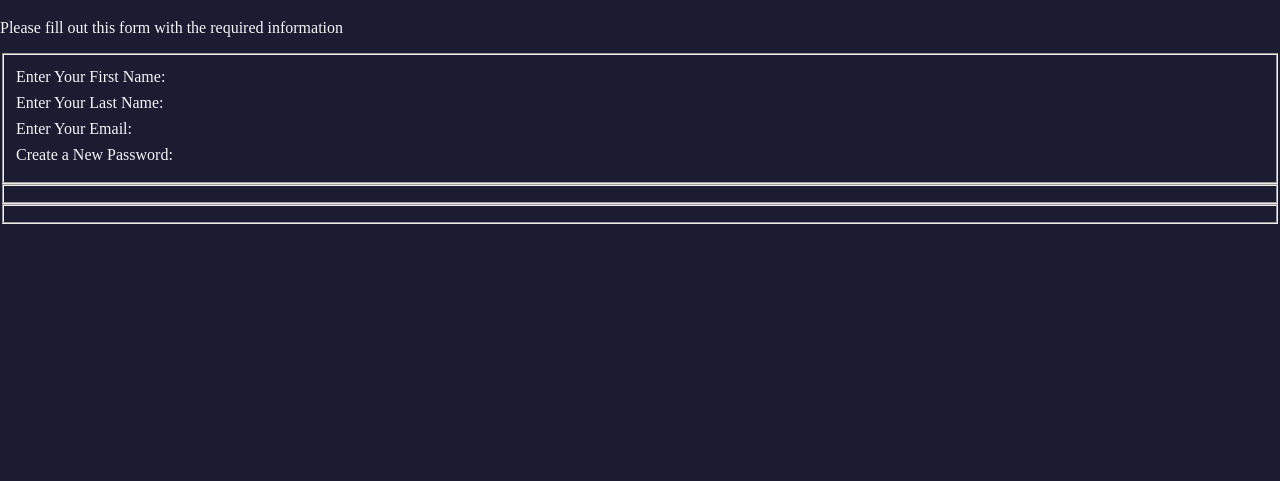
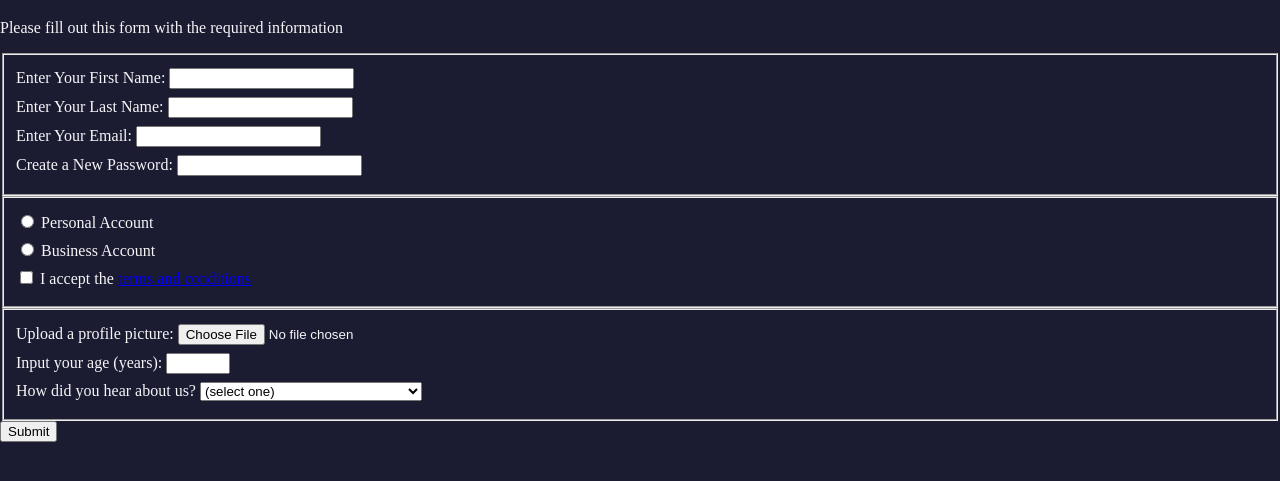
Before and after one commit to AhseomC/Registration-Form, a plain HTML site: page index.html in a window 1280 px wide. Shown: the part 61-542 px from the top of the page. Drawn offline with Linux system fonts and the light colour scheme.

Commit message:
Update index.html

```diff
--- a/index.html
+++ b/index.html
@@ -10,13 +10,33 @@
     <p>Please fill out this form with the required information</p>
     <form action='https://register-demo.freecodecamp.org'>
       <fieldset>
-        <label>Enter Your First Name:</label>
-        <label>Enter Your Last Name:</label>
-        <label>Enter Your Email:</label>
-        <label>Create a New Password:</label>
+        <label>Enter Your First Name: <input type="text" required /></label>
+        <label>Enter Your Last Name: <input type="text" required /></label>
+        <label>Enter Your Email: <input type="email" required /></label>
+        <label>Create a New Password: <input type="password" pattern="[a-z0-5]{8,}" required /></label>
       </fieldset>
-      <fieldset></fieldset>
-      <fieldset></fieldset>
+      <fieldset>
+        <label><input type="radio" name="account-type" /> Personal Account</label>
+        <label><input type="radio" name="account-type" /> Business Account</label>
+        <label>
+          <input type="checkbox" required /> I accept the <a href="https://www.freecodecamp.org/news/terms-of-service/">terms and conditions</a>
+        </label>
+      </fieldset>
+      <fieldset>
+        <label>Upload a profile picture: <input type="file" /></label>
+        <label>Input your age (years): <input type="number" min="13" max="120" />
+        </label>
+        <label>How did you hear about us?
+          <select>
+            <option>(select one)</option>
+            <option>freeCodeCamp News</option>
+            <option>freeCodeCamp YouTube Channel</option>
+            <option>freeCodeCamp Forum</option>
+            <option>Other</option>
+          </select>
+        </label>
+      </fieldset>
+      <input type="submit" value="Submit" />
     </form>
   </body>
 </html>
```
